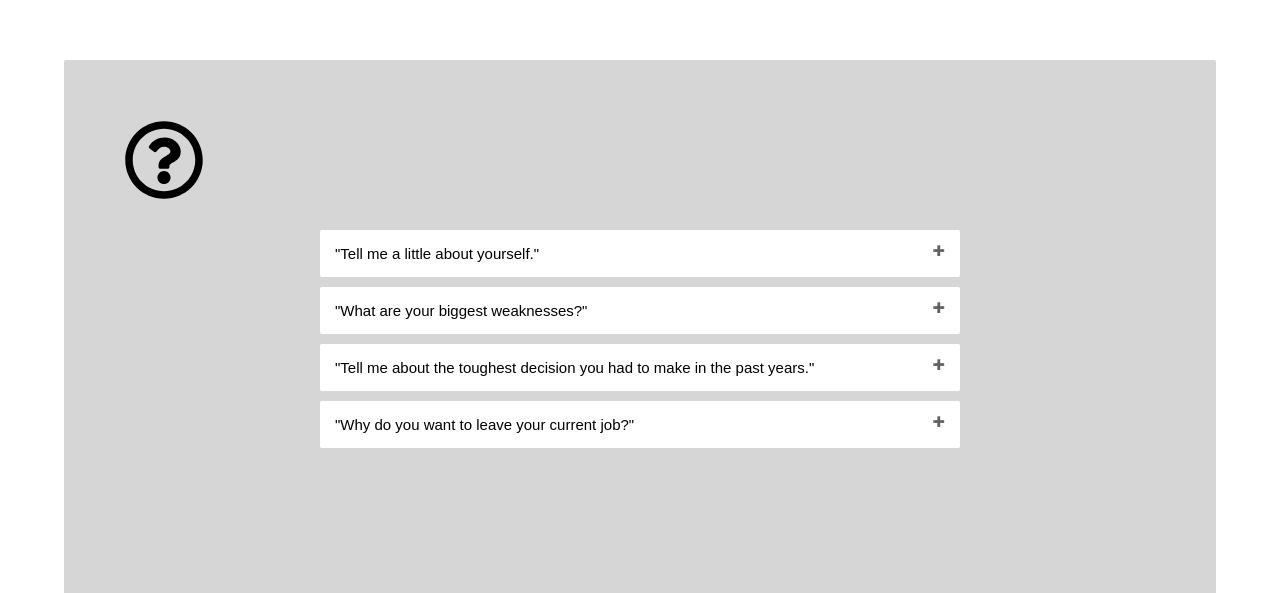
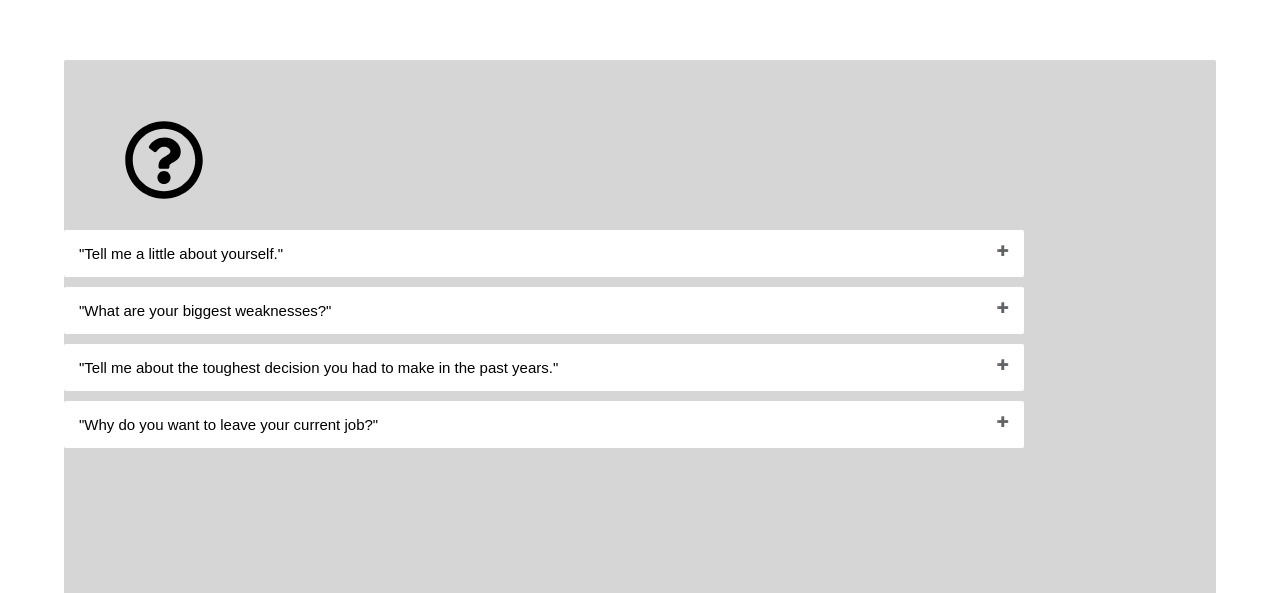
Before and after one commit to baderproductions/bp, a React (Create React App) app: page /about in a window 1280 px wide. Shown: the part 1257-1850 px from the top of the page. Built offline with nearby package versions, Linux system fonts and the light colour scheme.

Commit message:
changed accordion sizes

```diff
--- a/src/index.scss
+++ b/src/index.scss
@@ -660,7 +660,7 @@ html, body {
 
 			.buttons {
 				position: relative;
-				width: 100%;
+				width: 75vw;
 				height: auto;
 				display: flex;
 				flex-wrap: nowrap;
@@ -670,7 +670,7 @@ html, body {
 				margin: 30px 0;
 
 				.collapse {
-					width: 80vh;
+					width: 75vw;
 					cursor: pointer;
 					background-color: rgb(255, 255, 255);
 					color: black;
```
